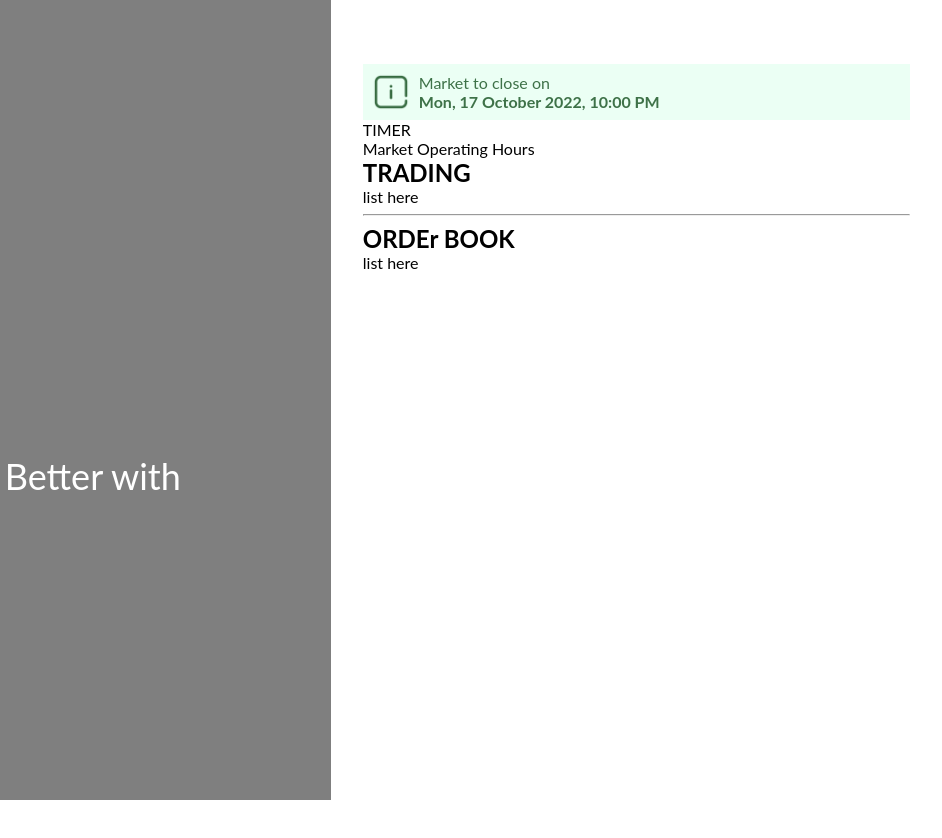
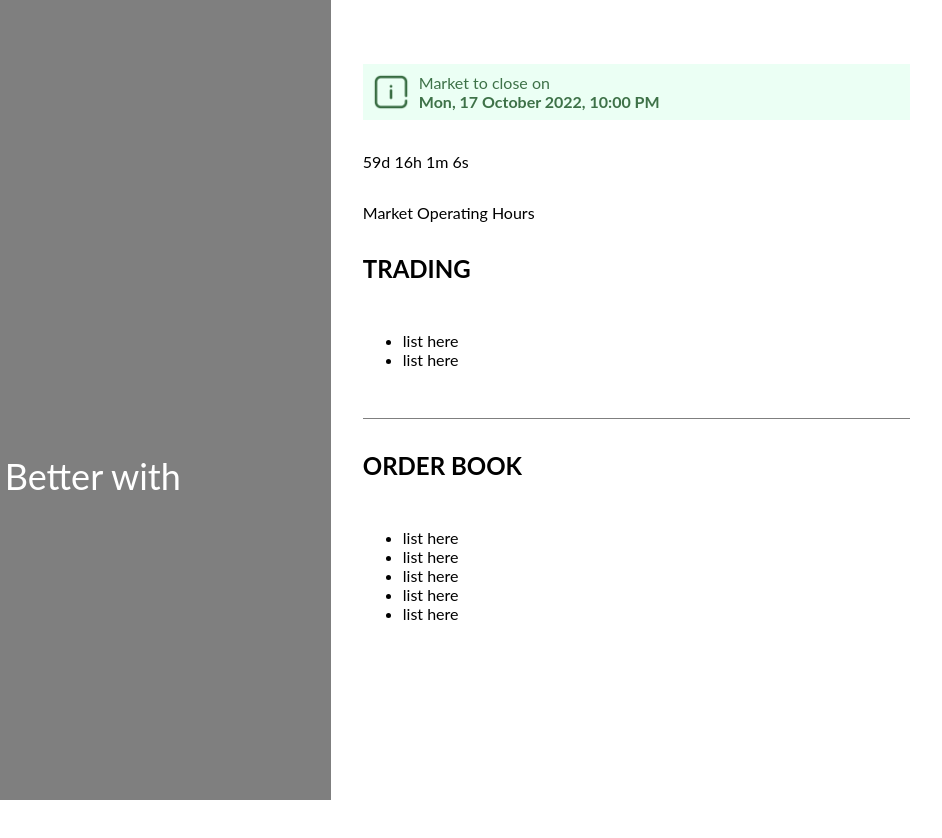
Before and after one commit to syhzrl/agmo-assessment, a website built with Vite: page index.html in a window 1280 px wide. Shown: the full height of the page, 338-1280 px from the left. Before the commit the page ends 800 px from the top, so only its background shows below. Built offline with nearby package versions, Linux system fonts and the light colour scheme; files whose address does not match are found by name.

Commit message:
Added final layout items

```diff
--- a/index.html
+++ b/index.html
@@ -1,11 +1,14 @@
 <!DOCTYPE html>
 <html lang="en">
+
 <head>
   <meta charset="UTF-8" />
   <meta name="viewport" content="width=device-width, initial-scale=1.0" />
   <title>Agmo Studios Assessment</title>
   <link rel="stylesheet" href="style.css" />
+  <script type="text/javascript" src="timer.js"></script>
 </head>
+
 <body>
   <div class="main-container">
     <div class="title-container">
@@ -15,6 +18,7 @@
         <p class="title">Making Lives Better with Technology</p>
       </div>
     </div>
+
 
     <div class="content-container">
       <div class="info">
@@ -26,23 +30,32 @@
         </div>
       </div>
 
-        <p>TIMER</p>
+      <p id="timer"></p>
 
       <p>Market Operating Hours</p>
 
       <h2>TRADING</h2>
 
-        <p>list here</p>
 
-        <!-- <div class="divider-line"></div> -->
+      <ul>
+        <li>list here</li>
+        <li>list here</li>
+      </ul>
 
-        <hr />
+      <div class="divider-line"></div>
 
-        <h2>ORDEr BOOK</h2>
+      <h2>ORDER BOOK</h2>
 
-        <p>list here</p>
+      <ul>
+        <li>list here</li>
+        <li>list here</li>
+        <li>list here</li>
+        <li>list here</li>
+        <li>list here</li>
+      </ul>
 
     </div>
   </div>
 </body>
+
 </html>
--- a/style.css
+++ b/style.css
@@ -21,7 +21,7 @@
 }
 
 .main-container {
-  height: 100vh;
+  height: 100svh;
   display: flex;
   flex-direction: column;
 }
@@ -46,12 +46,15 @@
 
 .content-container {
   background-color: white;
+  height: 100%;
   padding: 4rem 2rem;
+  display: flex;
+  flex-direction: column;
+  gap: 2rem;
 }
 
 .info {
   background-color: #ebfff4;
-  /* background-color: red; */
   padding: 0.5rem;
   gap: 0.5rem;
   display: flex;
@@ -69,7 +72,7 @@
 
 .divider-line {
   height: 1px;
-  border-bottom: black;
+  border-bottom: 1px solid black;
   opacity: 50%;
   width: 100%;
 }
@@ -113,5 +116,9 @@
   .content-container {
     background-color: white;
     width: 45%;
+    padding: 4rem 2rem;
+    display: flex;
+    flex-direction: column;
+    gap: 2rem;
   }
 }
--- /dev/null
+++ b/timer.js
@@ -0,0 +1,20 @@
+var countDownDate = new Date("May 4, 2024 00:00:00").getTime();
+
+var x = setInterval(function () {
+    var now = new Date().getTime();
+
+    var distance = countDownDate - now;
+
+    var days = Math.floor(distance / (1000 * 60 * 60 * 24));
+    var hours = Math.floor((distance % (1000 * 60 * 60 * 24)) / (1000 * 60 * 60));
+    var minutes = Math.floor((distance % (1000 * 60 * 60)) / (1000 * 60));
+    var seconds = Math.floor((distance % (1000 * 60)) / 1000);
+
+    document.getElementById("timer").innerHTML = days + "d " + hours + "h "
+        + minutes + "m " + seconds + "s ";
+
+    if (distance < 0) {
+        clearInterval(x);
+        document.getElementById("timer").innerHTML = "EXPIRED";
+    }
+}, 1000);
```
Lines whose indentation alone changed are shown as unchanged.
